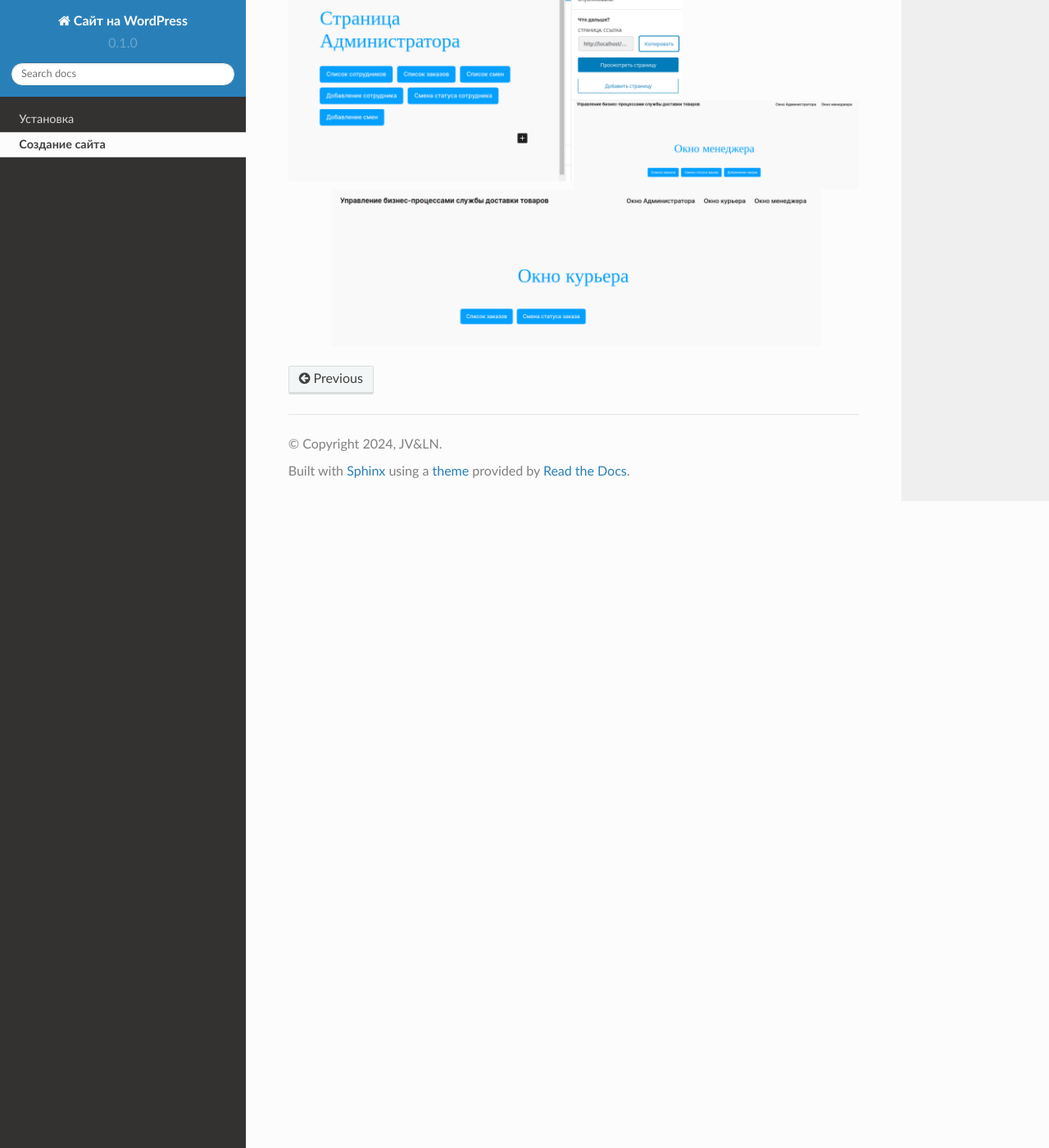
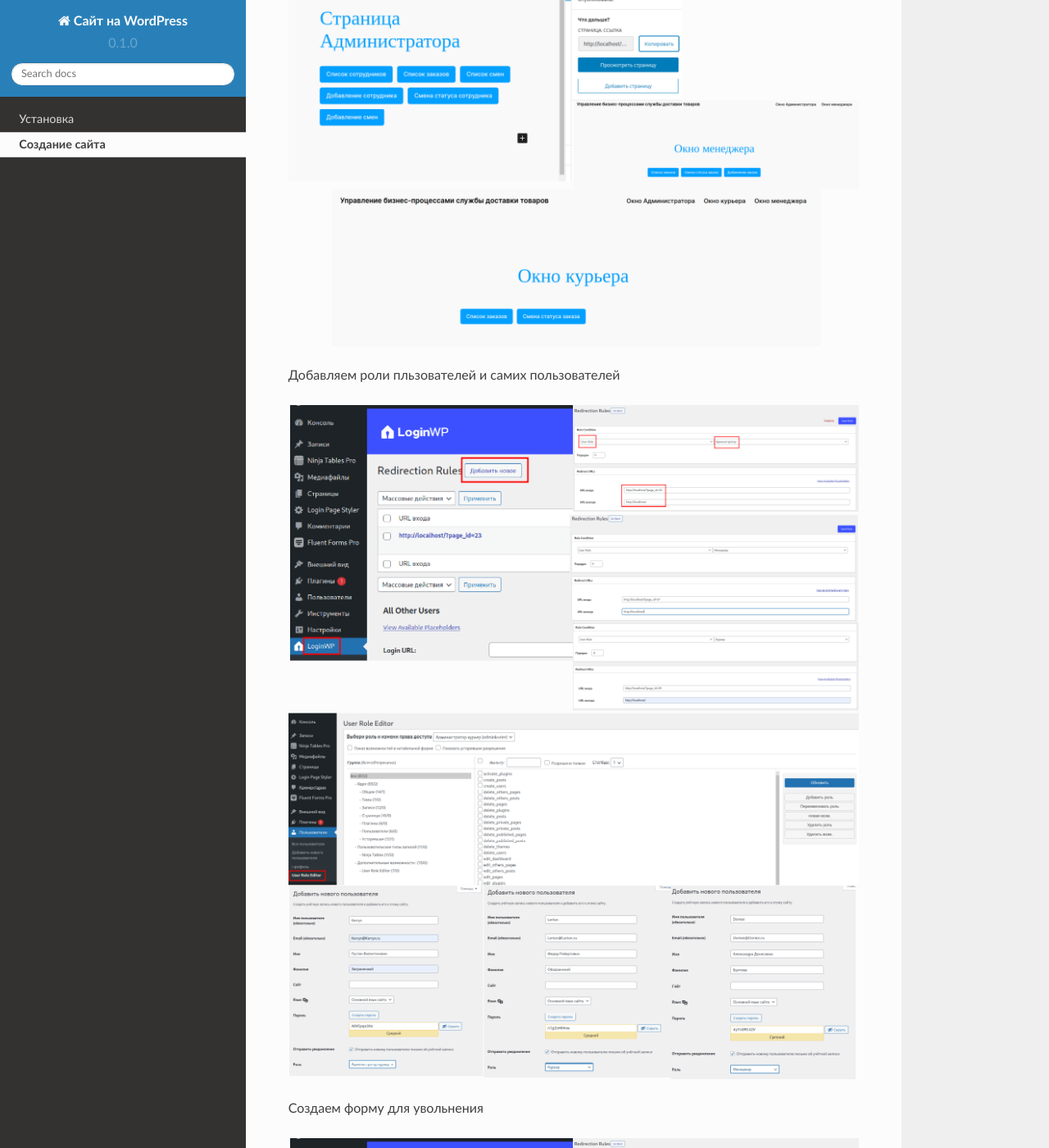
Before and after one commit to Julia-Zhirnova/wordpressDemo, a Sphinx documentation site: the page built from docs/source/create.rst, in a window 1280 px wide and 1400 px high, scrolled down 2914 px. Shown: the whole window at 82% size. Built offline with Sphinx 7.4.7 and the Read the Docs theme 2.0.0, drawn with Linux system fonts in a browser that asks for light colours.

Commit message:
Update create.rst

```diff
--- a/docs/source/create.rst
+++ b/docs/source/create.rst
@@ -18,3 +18,15 @@
 .. image:: /_static/добавление_страниц.png
    :alt: добавление_страниц
    :width: 700
+
+Добавляем роли пльзователей и самих пользователей
+
+.. image:: /_static/пользователи.png
+   :alt: пользователи
+   :width: 700
+
+Создаем форму для увольнения
+
+.. image:: /_static/пользователи.png
+   :alt: пользователи
+   :width: 700
```
